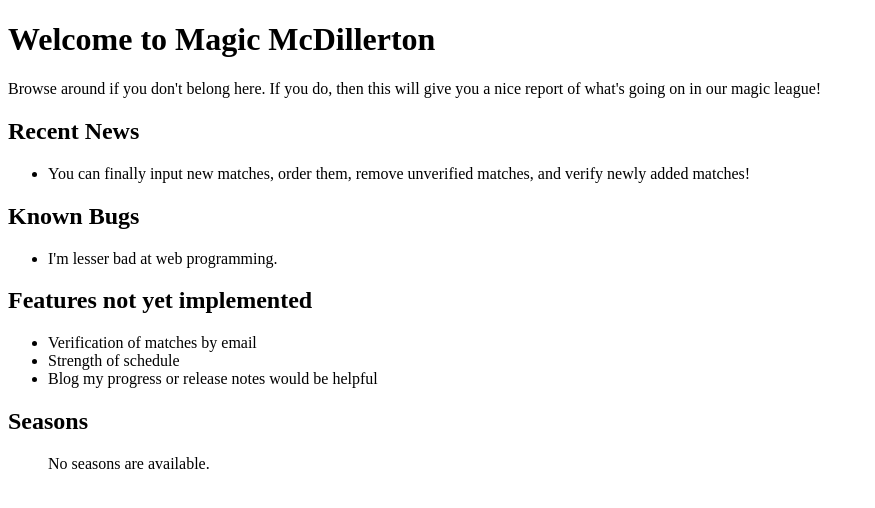
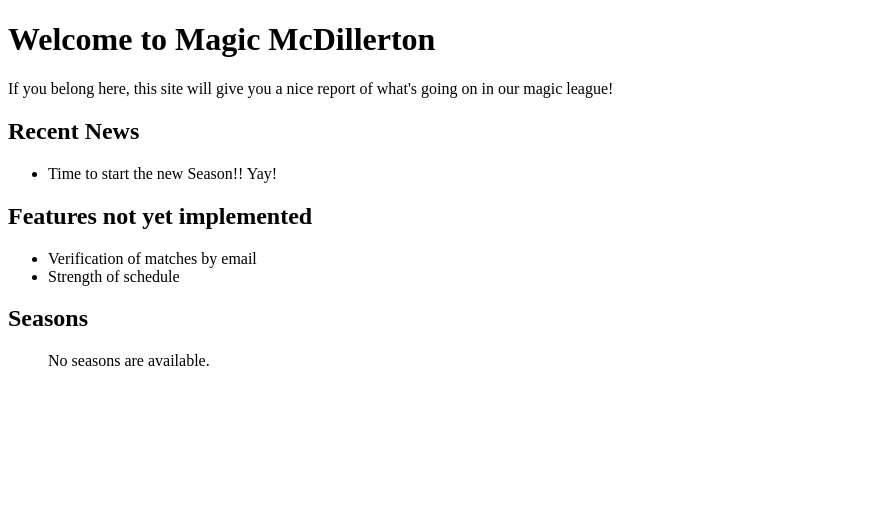
Before and after one commit to ekajmiller/magicleague, a Django app: template leaguematches/templates/leaguematches/index.html in a window 1280 px wide. Shown: the part 20-528 px from the top of the page, without its empty margins (0-875 px from the left). Run offline with Django 3.2, Linux system fonts and the light colour scheme; the template is opened without the code that fills it, so the values that code supplies are empty; parts of the project's set-up code (start-up, migrations or seed data) failed here and were passed over.

Commit message:
Updated main page

```diff
--- a/leaguematches/templates/leaguematches/index.html
+++ b/leaguematches/templates/leaguematches/index.html
@@ -2,20 +2,15 @@
 
 {% block content %}
 <h1>Welcome to Magic McDillerton</h1>
-Browse around if you don't belong here. If you do, then this will give you a nice report of what's going on in our magic league!
+If you belong here, this site will give you a nice report of what's going on in our magic league!
 <h2>Recent News</h2>
 <ul>
-    <li>You can finally input new matches, order them, remove unverified matches, and verify newly added matches!</li>
-</ul>
-<h2>Known Bugs</h2>
-<ul>
-    <li>I'm lesser bad at web programming.</li>
+    <li>Time to start the new Season!! Yay!</li>
 </ul>
 <h2>Features not yet implemented</h2>
 <ul>
     <li>Verification of matches by email</li>
     <li>Strength of schedule</li>
-    <li>Blog my progress or release notes would be helpful</li>
 </ul>
 <h2>Seasons</h2>
 <ul>
```
